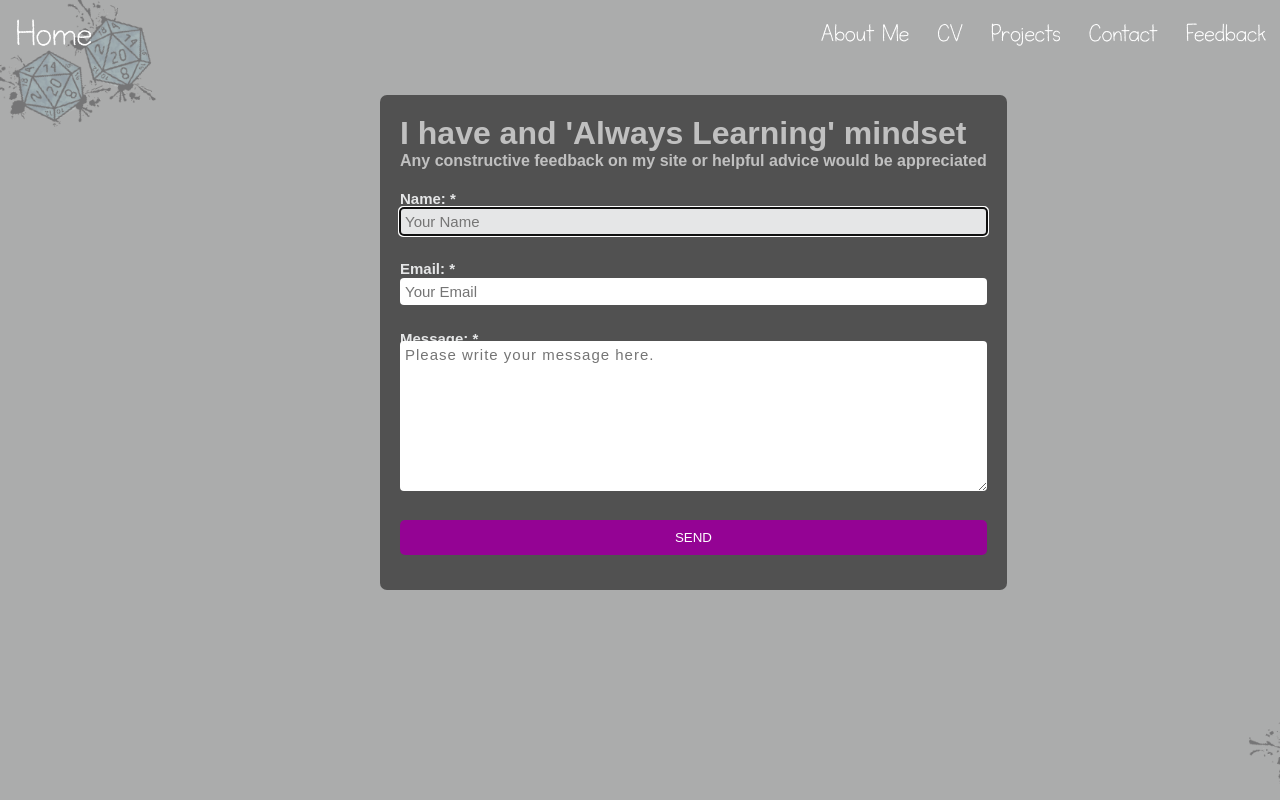
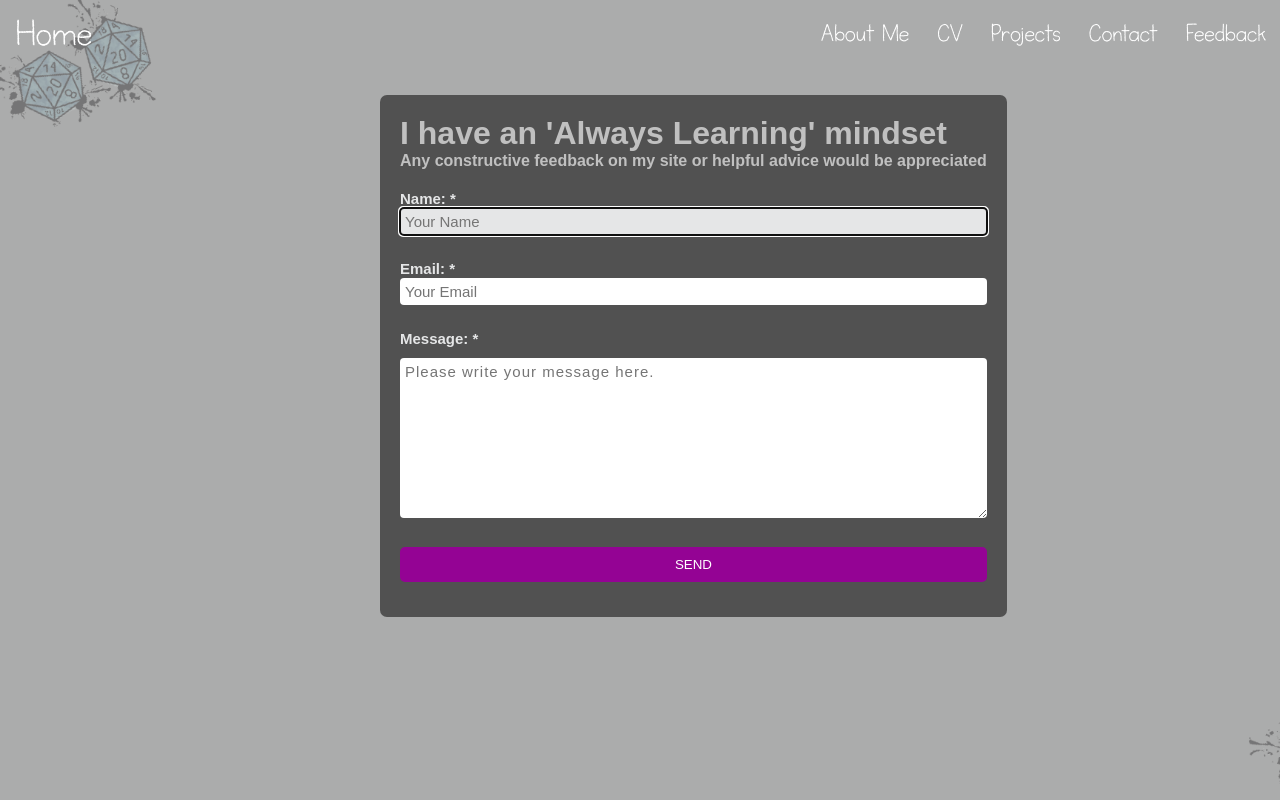
Before and after one commit to Nyxerian/Portfolio-Website, a React (Create React App) app: page /FeedbackForm in a window 1280 px wide. Built offline with nearby package versions, Linux system fonts and the light colour scheme.

Commit message:
Feedback form updated
Fixed message padding

```diff
--- a/src/Pages/Feedback/FeedbackForm.css
+++ b/src/Pages/Feedback/FeedbackForm.css
@@ -64,8 +64,9 @@ html{
     background-color: #E5E6E7;
  }
  #contact-form textarea {
+    margin-top: 10px;
     width:100%;
-    height: 150px;
+    height: 160px;
  }
  #contact-form button[type="submit"] {
     cursor:pointer;
--- a/src/Pages/Feedback/FeedbackForm.js
+++ b/src/Pages/Feedback/FeedbackForm.js
@@ -9,7 +9,7 @@ function FeedbackForm() {
             <NavBar />
             <div id="contact-form" >
                 <div>
-                    <h1>I have and 'Always Learning' mindset</h1>
+                    <h1>I have an 'Always Learning' mindset</h1>
                     <h4>Any constructive feedback on my site or helpful advice would be appreciated</h4>
                 </div>
                     <p id="failure">Oopsie...message not sent.</p>
```
